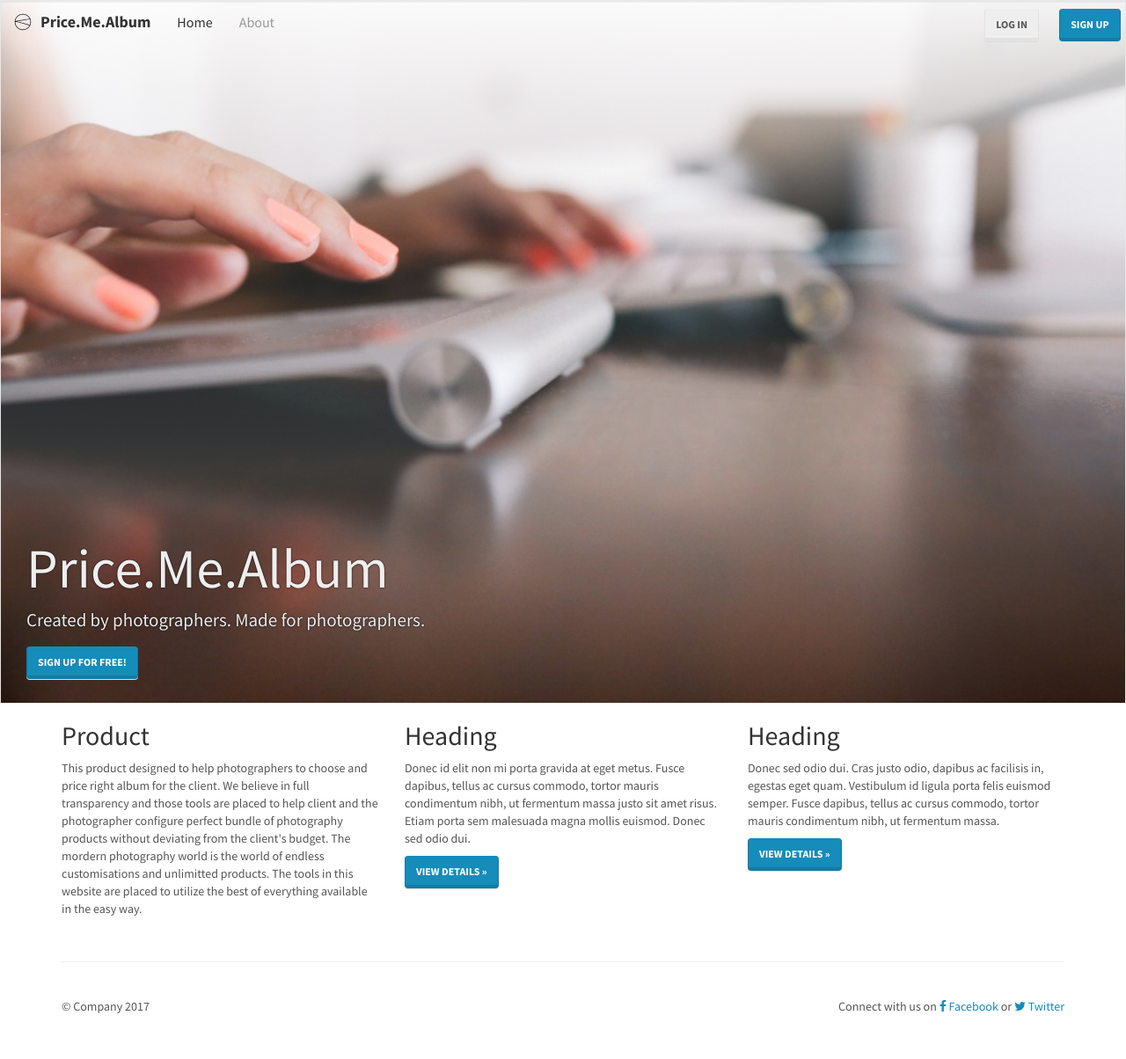
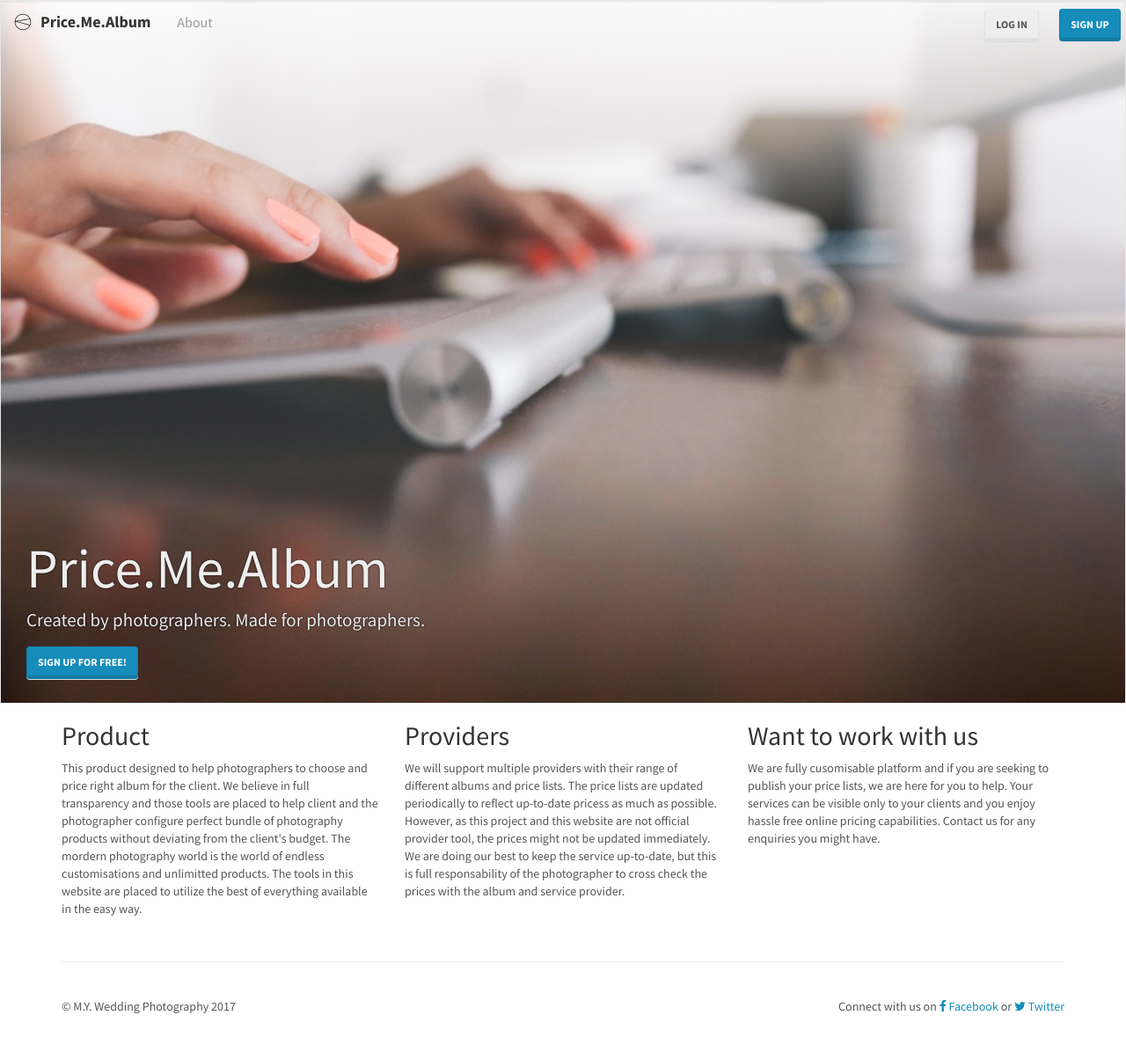
Before and after one commit to maxim-morozov/pricemeapp, a Django app: template templates/home.html in a window 1280 px wide. Shown: the whole page at 88% size. Run offline with Django 3.2, Linux system fonts and the light colour scheme; the template is opened without the code that fills it, so the values that code supplies are empty; some libraries are stand-ins or nearby versions.

Commit message:
Update the homepage with appropiate test

```diff
--- a/templates/_navbar.html
+++ b/templates/_navbar.html
@@ -1,2 +1,2 @@
-<li {% if active_link == "home" %}class="active"{% endif %}><a href="">Home</a></li>
+<!--li {% if active_link == "home" %}class="active"{% endif %}><a href="">Home</a></li-->
 <li {% if active_link == "about" %}class="active"{% endif %}><a href="">About</a></li>
--- a/templates/base.html
+++ b/templates/base.html
@@ -111,7 +111,7 @@
             <div class="footer">
         <div class="row">
           <div class="col-lg-6">
-              <p>&copy; Company {% now 'Y' %}</p>
+              <p>&copy; M.Y. Wedding Photography {% now 'Y' %}</p>
           </div>
           <div class="col-lg-6 text-right">
             Connect with us on
--- a/templates/home.html
+++ b/templates/home.html
@@ -25,7 +25,10 @@
         <div class="col-md-8 col-sm-8">
           <h1>{% include "_brandname.html" %}</h1>
           <p>Created by photographers. Made for photographers.</p>
-	  <a class="btn btn-primary" href="{% url 'register' %}" role="button">Sign up for Free!</a>
+          {% if not user.is_authenticated %}
+	  <a class="btn btn-primary" href="{% url 'register' %}"
+	     role="button">Sign up for Free!</a>
+      {% endif %}
         </div>
         <div class="col-md-4 col-sm-4">
 
@@ -54,14 +57,25 @@
       <!--p><a class="btn btn-primary" href="#" role="button">View details &raquo;</a></p-->
     </div>
     <div class="col-lg-4">
-      <h2>Heading</h2>
-      <p>Donec id elit non mi porta gravida at eget metus. Fusce dapibus, tellus ac cursus commodo, tortor mauris condimentum nibh, ut fermentum massa justo sit amet risus. Etiam porta sem malesuada magna mollis euismod. Donec sed odio dui. </p>
-      <p><a class="btn btn-primary" href="#" role="button">View details &raquo;</a></p>
+      <h2>Providers</h2>
+      <p>We will support multiple providers with their range of
+      different albums and price lists. The price lists are updated
+      periodically to reflect up-to-date pricess as much as
+      possible. However, as this project and this website are not
+      official provider tool, the prices might not be updated
+      immediately. We are doing our best to keep the service
+      up-to-date, but this is full responsability of the photographer
+      to cross check the prices with the album and service provider. </p>
+      <!--p><a class="btn btn-primary" href="#" role="button">View details &raquo;</a></p-->
     </div>
     <div class="col-lg-4">
-      <h2>Heading</h2>
-      <p>Donec sed odio dui. Cras justo odio, dapibus ac facilisis in, egestas eget quam. Vestibulum id ligula porta felis euismod semper. Fusce dapibus, tellus ac cursus commodo, tortor mauris condimentum nibh, ut fermentum massa.</p>
-      <p><a class="btn btn-primary" href="#" role="button">View details &raquo;</a></p>
+      <h2>Want to work with us</h2>
+      <p>We are fully cusomisable platform and if you are seeking to
+      publish your price lists, we are here for you to help. Your
+      services can be visible only to your clients and you enjoy
+      hassle free online pricing capabilities. Contact us for any
+      enquiries you might have.</p>
+      <!--p><a class="btn btn-primary" href="#" role="button">View details &raquo;</a></p-->
     </div>
   </div>
 </div>
```
Also changed, not shown: pricemealbum.db.
